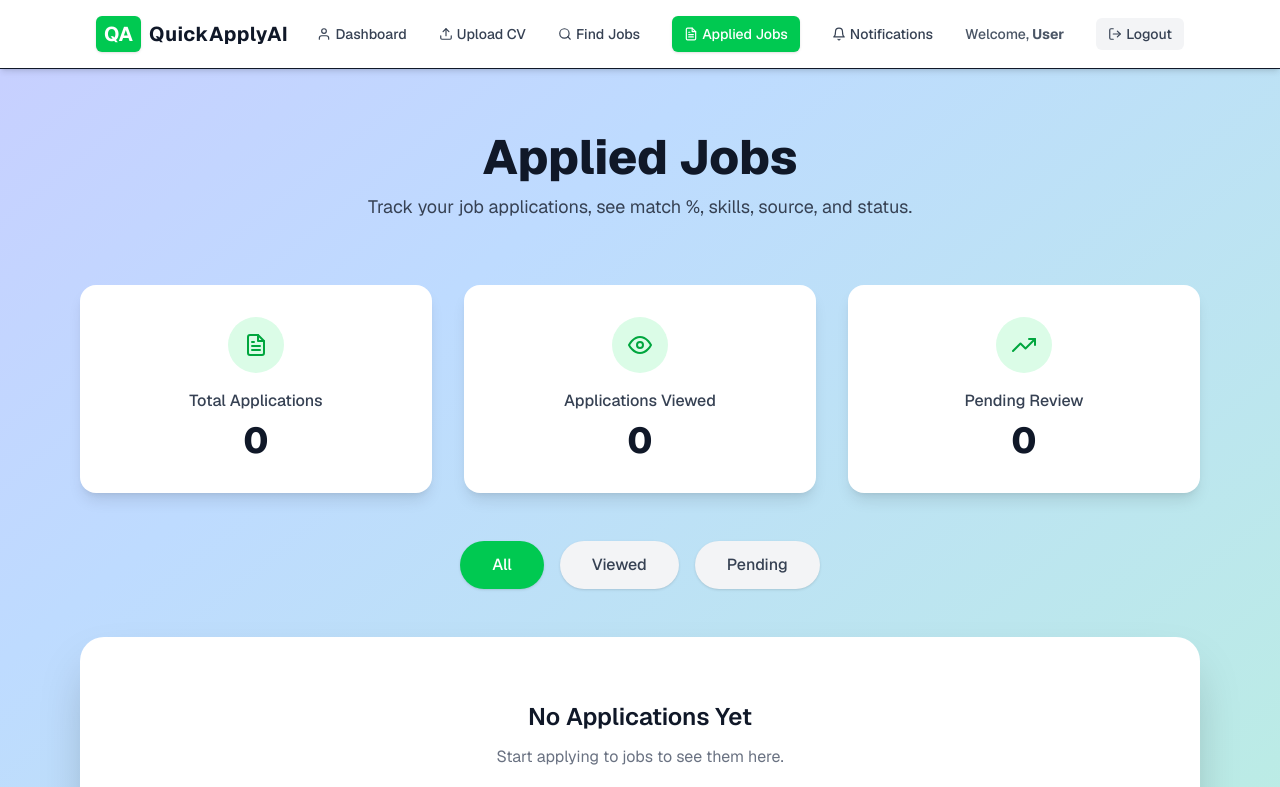
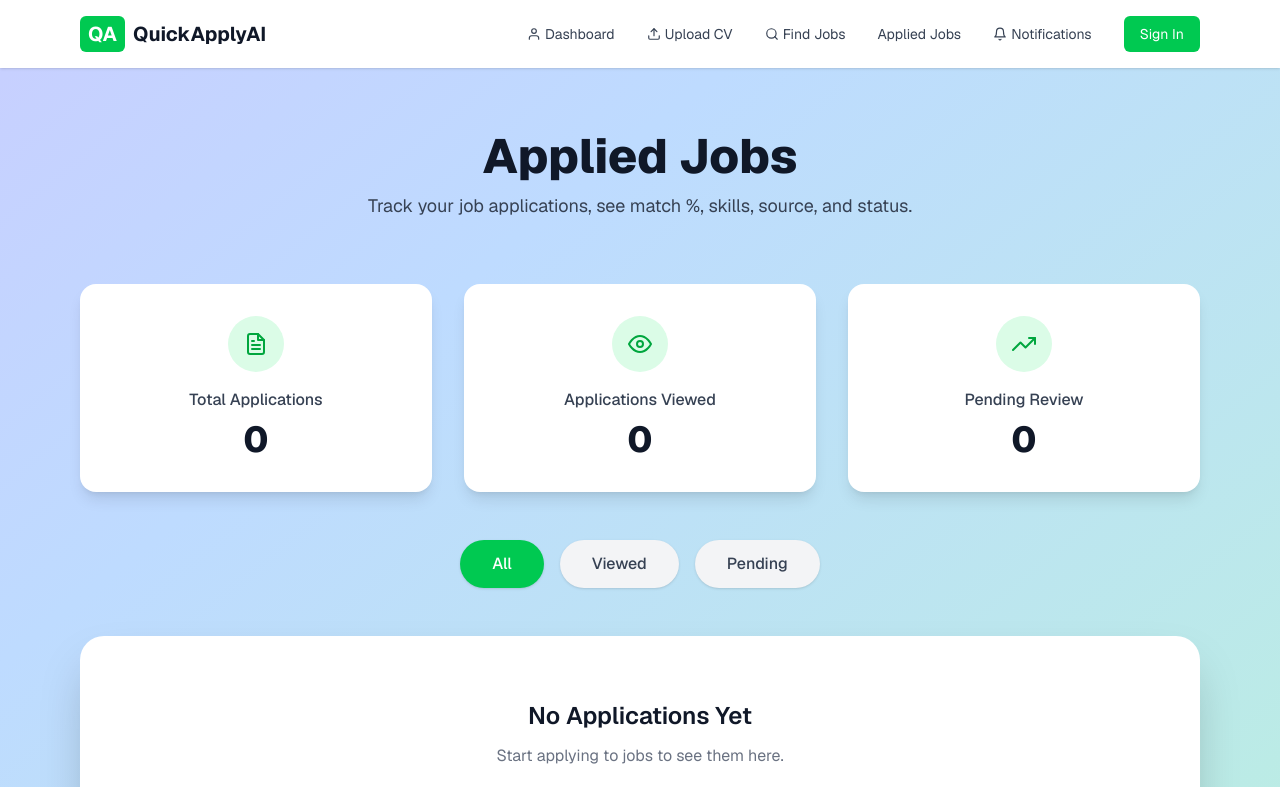
Before and after one commit to HudsonWayne/SignLanguageConvetor, a Next.js app in the folder Desktop/FastApplyAi/fastapplyai/: page /applied in a window 1280 px wide. Shown: the top 787 px of the page. Built offline with nearby package versions, Linux system fonts and the light colour scheme.

Commit message:
initial commit

```diff
--- a/Desktop/FastApplyAi/fastapplyai/src/app/api/search-jobs/route.ts
+++ b/Desktop/FastApplyAi/fastapplyai/src/app/api/search-jobs/route.ts
@@ -84,10 +84,12 @@ export async function POST(req: Request) {
   let jobs = await fetchZimbaJobs();
 
   /* COUNTRY FILTER (SOFT) */
-  if (country) {
-    jobs = jobs.filter(j =>
-      j.location.toLowerCase().includes(country) ||
-      country.includes("zim")
+  // Only apply a hard country filter when the country looks like Zimbabwe,
+  // otherwise keep all jobs so the frontend can apply its own filters.
+  if (country && (country.includes("zim") || country.includes("zimbabwe"))) {
+    jobs = jobs.filter((j) =>
+      j.location.toLowerCase().includes("zim") ||
+      j.location.toLowerCase().includes("zimbabwe")
     );
   }
 
--- a/Desktop/FastApplyAi/fastapplyai/src/app/applied/page.tsx
+++ b/Desktop/FastApplyAi/fastapplyai/src/app/applied/page.tsx
@@ -2,18 +2,8 @@
 
 import Link from "next/link";
 import { useEffect, useState } from "react";
-import {
-  FiFileText,
-  FiEye,
-  FiTrendingUp,
-  FiLogOut,
-  FiUpload,
-  FiSearch,
-  FiBell,
-  FiUser,
-  FiMenu,
-  FiX,
-} from "react-icons/fi";
+import { FiFileText, FiEye, FiTrendingUp } from "react-icons/fi";
+import Navbar from "../../components/Navbar";
 
 /* ===================== TYPES ===================== */
 interface Job {
@@ -30,24 +20,14 @@ interface Job {
 /* ===================== PAGE ===================== */
 export default function AppliedJobsPage() {
   const [jobs, setJobs] = useState<Job[]>([]);
-  const [user, setUser] = useState("User");
   const [isMobile, setIsMobile] = useState(false);
-  const [mobileMenu, setMobileMenu] = useState(false);
   const [filter, setFilter] = useState<"all" | "viewed" | "pending">("all");
 
   /* ===================== INIT ===================== */
   useEffect(() => {
-    // User
-    const email = localStorage.getItem("email");
-    if (email) setUser(email.split("@")[0]);
-
     // Screen
     const handleResize = () => {
-      const isSmall = window.innerWidth < 640;
-      setIsMobile(isSmall);
-      if (window.innerWidth >= 768) {
-        setMobileMenu(false);
-      }
+      setIsMobile(window.innerWidth < 640);
     };
     handleResize();
     window.addEventListener("resize", handleResize);
@@ -83,12 +63,6 @@ export default function AppliedJobsPage() {
     return () => window.removeEventListener("resize", handleResize);
   }, []);
 
-  /* ===================== LOGOUT ===================== */
-  const handleLogout = () => {
-    localStorage.clear();
-    window.location.href = "/signin";
-  };
-
   /* ===================== STATS ===================== */
   const total = jobs.length;
   const viewed = jobs.filter((j) => j.status === "Viewed").length;
@@ -115,125 +89,7 @@ export default function AppliedJobsPage() {
         isMobile ? "" : "animate-gradientFlow"
       }`}
     >
-      {/* NAVBAR */}
-      <nav className="relative flex items-center justify-between px-4 sm:px-6 md:px-10 lg:px-20 xl:px-24 2xl:px-40 py-4 shadow-md bg-white sticky top-0 z-50 backdrop-blur-md bg-opacity-90 w-full max-w-[1920px] mx-auto border-b">
-        {/* Logo */}
-        <div className="flex items-center gap-2 text-lg sm:text-xl font-bold">
-          <div className="bg-green-500 text-white rounded-md px-2 py-1 shadow-sm">
-            QA
-          </div>
-          <span className="tracking-wide whitespace-nowrap">QuickApplyAI</span>
-        </div>
-
-        {/* Desktop Menu */}
-        <div className="hidden md:flex items-center gap-4 lg:gap-8 text-sm text-gray-700 font-medium">
-          <Link
-            href="/dashboard"
-            className="flex items-center gap-1 hover:text-green-600 transition-all"
-          >
-            <FiUser /> Dashboard
-          </Link>
-
-          <Link
-            href="/upload-cv"
-            className="flex items-center gap-1 hover:text-green-600 transition-all"
-          >
-            <FiUpload /> Upload CV
-          </Link>
-
-          <Link
-            href="/find-jobs"
-            className="flex items-center gap-1 hover:text-green-600 transition-all"
-          >
-            <FiSearch /> Find Jobs
-          </Link>
-
-          <Link
-            href="/applied"
-            className="flex items-center gap-1 bg-green-500 text-white px-3 py-2 rounded-md hover:bg-green-600 transition-all shadow-sm"
-          >
-            <FiFileText /> Applied Jobs
-          </Link>
-
-          <Link
-            href="/notifications"
-            className="flex items-center gap-1 hover:text-green-600 transition-all"
-          >
-            <FiBell /> Notifications
-          </Link>
-
-          <span className="text-gray-600">
-            Welcome, <b>{user}</b>
-          </span>
-
-          <button
-            onClick={handleLogout}
-            className="flex items-center gap-1 bg-gray-100 px-3 py-1.5 rounded-md hover:bg-gray-200 transition-all"
-          >
-            <FiLogOut /> Logout
-          </button>
-        </div>
-
-        {/* Mobile Hamburger */}
-        <button
-          className="md:hidden text-2xl text-gray-700"
-          onClick={() => setMobileMenu(!mobileMenu)}
-        >
-          {mobileMenu ? <FiX /> : <FiMenu />}
-        </button>
-
-        {/* Mobile Dropdown */}
-        {mobileMenu && isMobile && (
-          <div className="absolute top-full left-0 w-full bg-white shadow-xl border-t z-50 md:hidden">
-            <div className="p-5 space-y-4 text-gray-700 font-medium">
-              <Link
-                href="/dashboard"
-                onClick={() => setMobileMenu(false)}
-                className="block"
-              >
-                Dashboard
-              </Link>
-              <Link
-                href="/upload-cv"
-                onClick={() => setMobileMenu(false)}
-                className="block"
-              >
-                Upload CV
-              </Link>
-              <Link
-                href="/find-jobs"
-                onClick={() => setMobileMenu(false)}
-                className="block"
-              >
-                Find Jobs
-              </Link>
-              <Link
-                href="/applied"
-                onClick={() => setMobileMenu(false)}
-                className="block text-green-600 font-semibold"
-              >
-                Applied Jobs
-              </Link>
-              <Link
-                href="/notifications"
-                onClick={() => setMobileMenu(false)}
-                className="block"
-              >
-                Notifications
-              </Link>
-              <button
-                onClick={() => {
-                  setMobileMenu(false);
-                  handleLogout();
-                }}
-                className="block w-full text-left text-red-600 font-semibold"
-              >
-                Logout
-              </button>
-            </div>
-          </div>
-        )}
-      </nav>
+      <Navbar />
 
       {/* HEADER */}
       <header className="text-center py-16">
```
